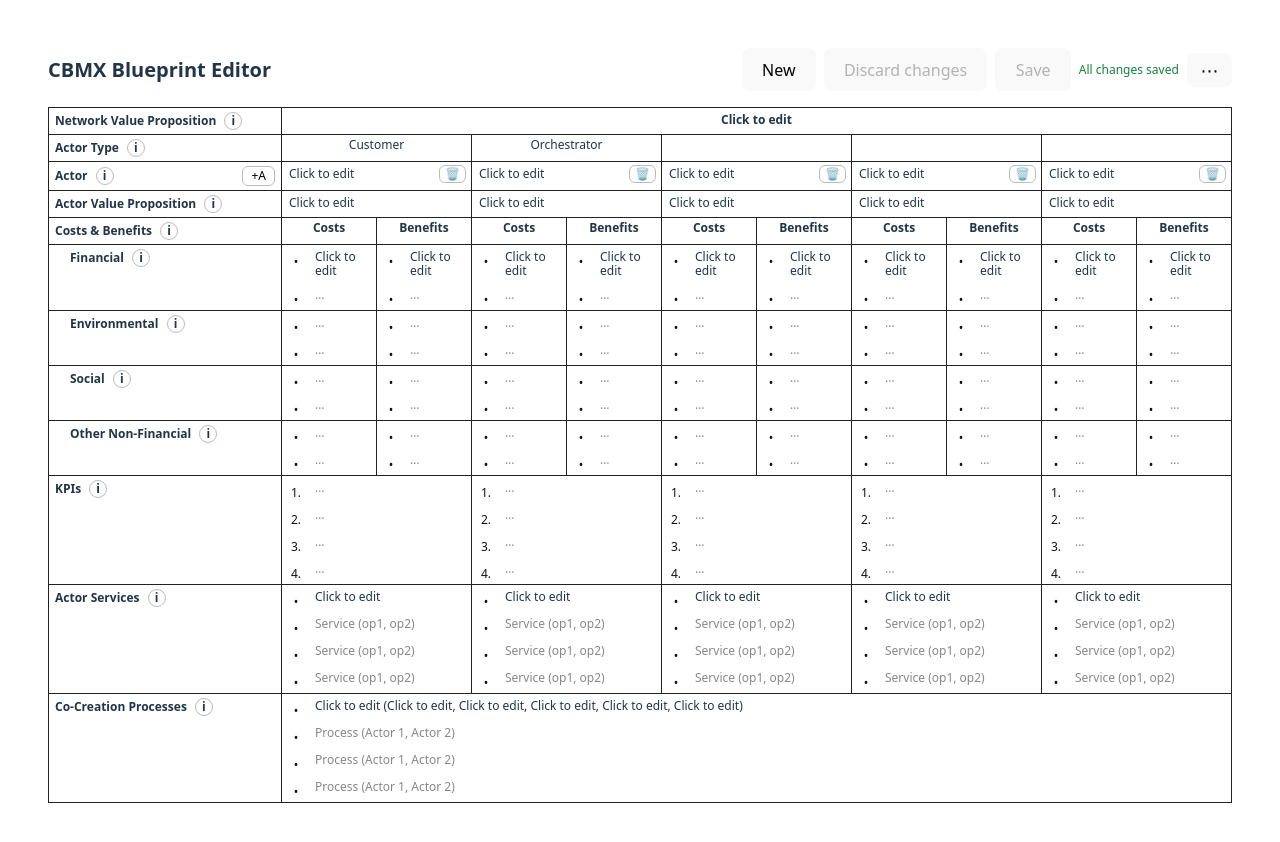
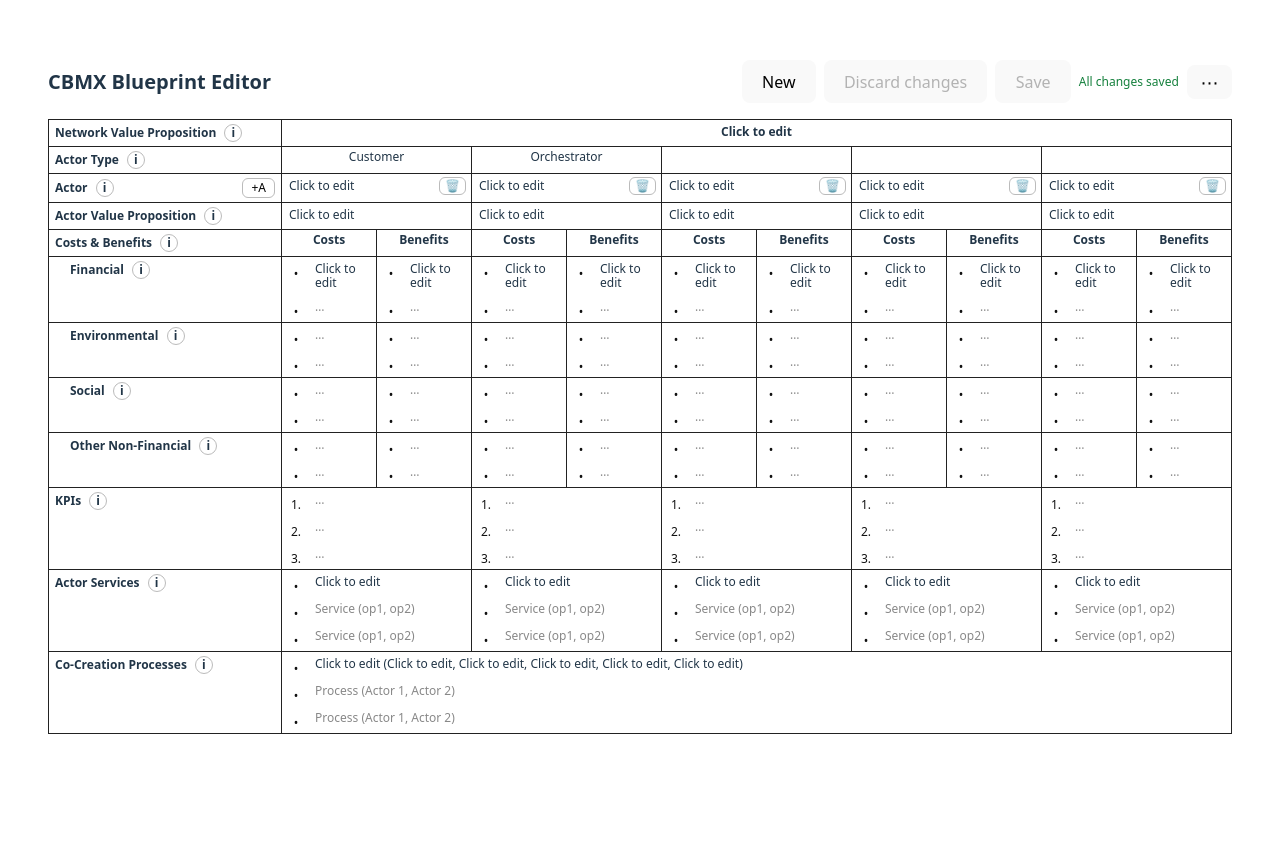
Before and after one commit to bbkaya/cbmx, a React (Vite) app: page / in a window 1280 px wide. Shown: the top 842 px of the page. After the commit the page ends 800 px from the top, so only its background shows below. Built offline with nearby package versions, Linux system fonts and the light colour scheme.

Commit message:
Update CBMXTable.tsx

```diff
--- a/src/components/cbmx/CBMXTable.tsx
+++ b/src/components/cbmx/CBMXTable.tsx
@@ -244,18 +244,21 @@ export default function CBMXTable({
   }, [actors, onChange]);
 
 const kpiSlots = useMemo(() => {
-    const maxLen = Math.max(DEFAULT_KPI_SLOTS, ...actors.map((a) => (a.kpis ?? []).length));
-    return onChange ? maxLen + 1 : maxLen;
+  const maxLen = Math.max(0, ...actors.map((a) => (a.kpis ?? []).length));
+  const base = Math.max(DEFAULT_KPI_SLOTS, maxLen);
+  return onChange ? Math.max(DEFAULT_KPI_SLOTS, maxLen + 1) : base;
 }, [actors, onChange]);
 
 const serviceSlots = useMemo(() => {
-    const maxLen = Math.max(DEFAULT_SERVICE_SLOTS, ...actors.map((a) => (a.services ?? []).length));
-    return onChange ? maxLen + 1 : maxLen;
+  const maxLen = Math.max(0, ...actors.map((a) => (a.services ?? []).length));
+  const base = Math.max(DEFAULT_SERVICE_SLOTS, maxLen);
+  return onChange ? Math.max(DEFAULT_SERVICE_SLOTS, maxLen + 1) : base;
 }, [actors, onChange]);
 
 const processSlots = useMemo(() => {
-    const maxLen = Math.max(DEFAULT_PROCESS_SLOTS, (blueprint.coCreationProcesses ?? []).length);
-    return onChange ? maxLen + 1 : maxLen;
+  const maxLen = Math.max(0, (blueprint.coCreationProcesses ?? []).length);
+  const base = Math.max(DEFAULT_PROCESS_SLOTS, maxLen);
+  return onChange ? Math.max(DEFAULT_PROCESS_SLOTS, maxLen + 1) : base;
 }, [blueprint.coCreationProcesses, onChange]);
 
   function updateBlueprint(mutator: (draft: CBMXBlueprint) => void) {
```
Lines whose indentation alone changed are shown as unchanged.
